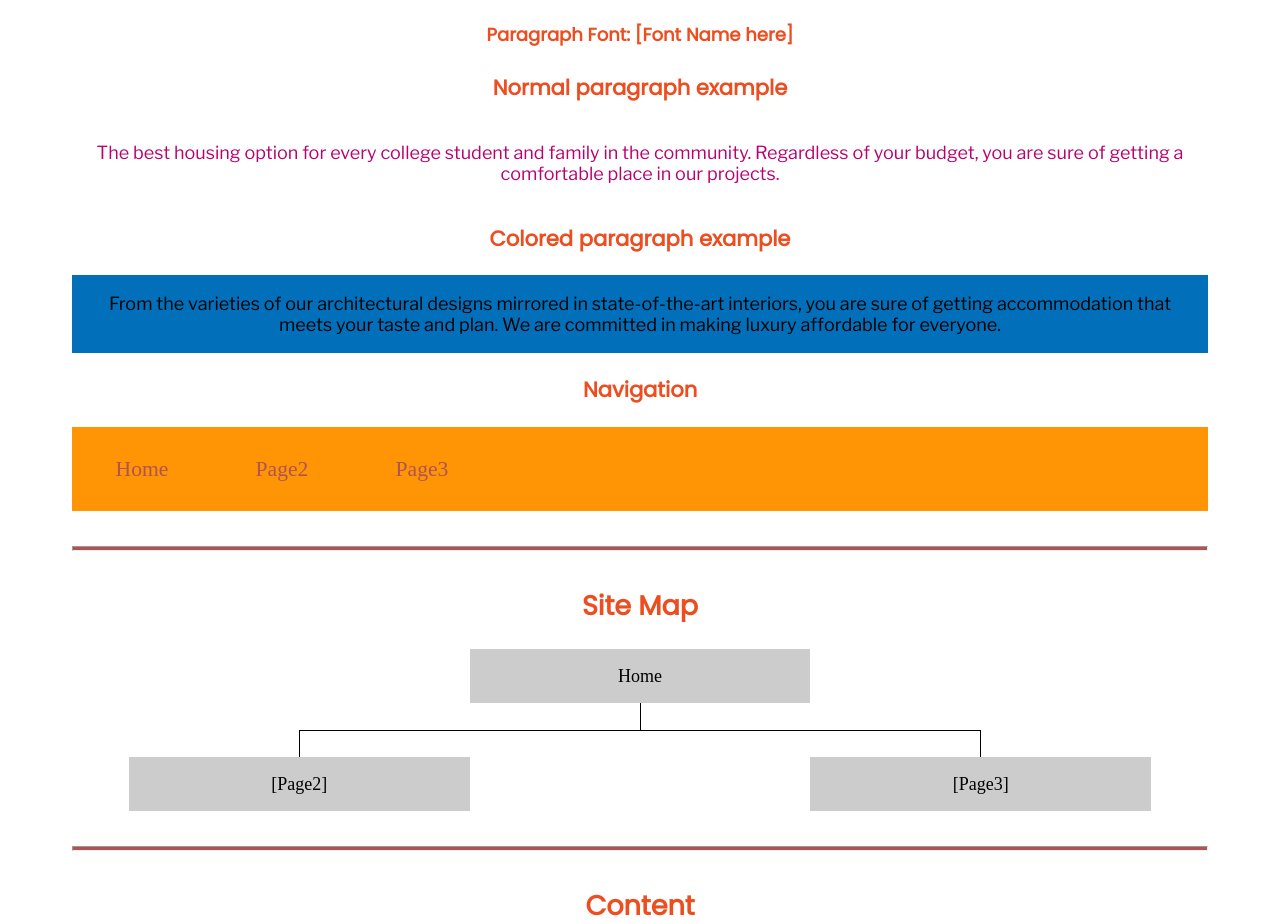
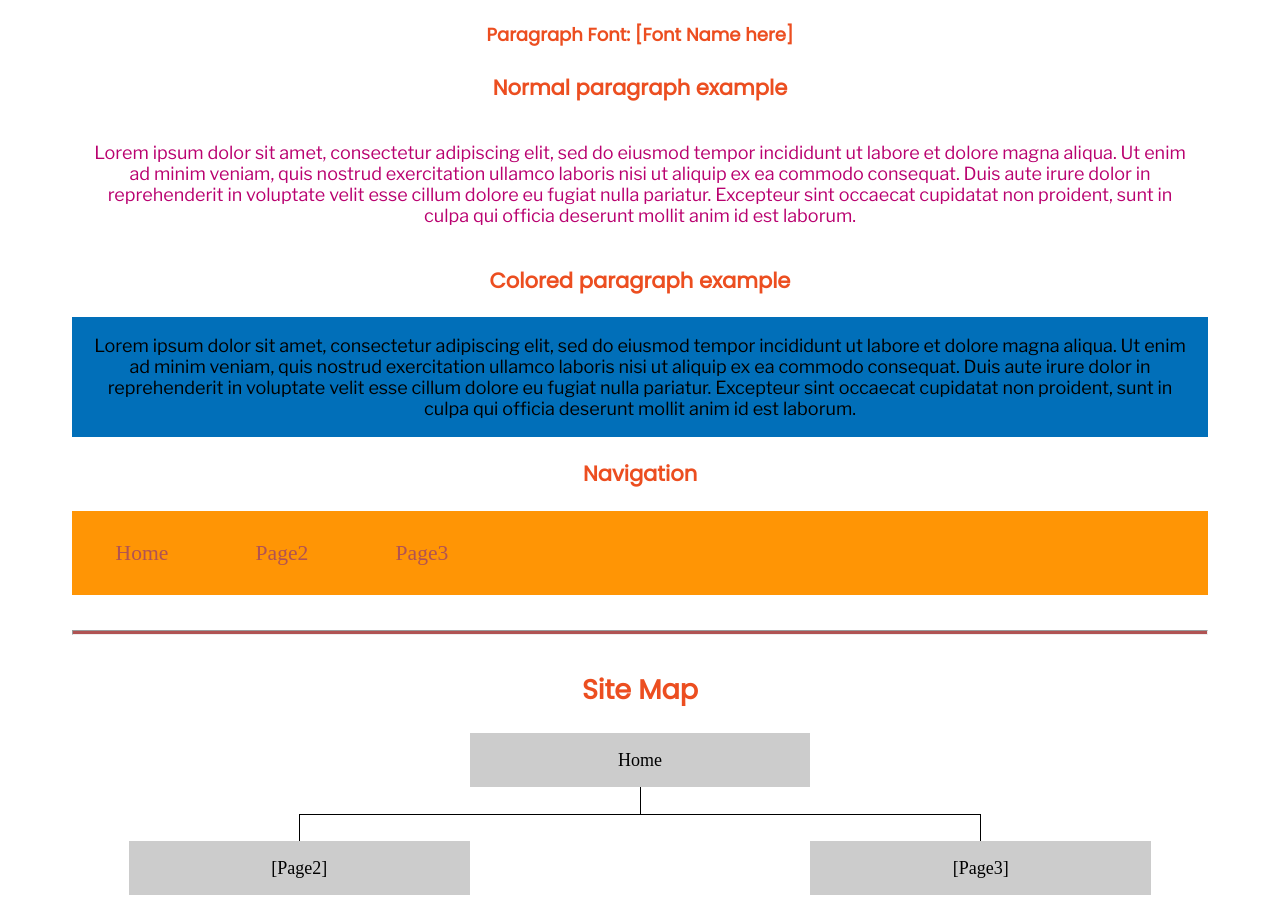
Before and after one commit to heonwuchekwa/wdd130, a plain HTML site: page wwr/localhousing/site-plan.html in a window 1280 px wide. Shown: the part 2542-3466 px from the top of the page. Drawn offline with nearby package versions, Linux system fonts and the light colour scheme; files whose address does not match are found by name.

Commit message:
siteplani

```diff
--- a/wwr/localhousing/site-plan.html
+++ b/wwr/localhousing/site-plan.html
@@ -71,13 +71,13 @@
         Normal paragraph example
       </h3>
       <p>
-        The best housing option for every college student and family in the community. Regardless of your budget, you are sure of getting a comfortable place in our projects.
+        Lorem ipsum dolor sit amet, consectetur adipiscing elit, sed do eiusmod tempor incididunt ut labore et dolore magna aliqua. Ut enim ad minim veniam, quis nostrud exercitation ullamco laboris nisi ut aliquip ex ea commodo consequat. Duis aute irure dolor in reprehenderit in voluptate velit esse cillum dolore eu fugiat nulla pariatur. Excepteur sint occaecat cupidatat non proident, sunt in culpa qui officia deserunt mollit anim id est laborum.
       </p>
       <h3>
         Colored paragraph example
       </h3>
       <p class="colored">
-        From the varieties of our architectural designs mirrored in state-of-the-art interiors, you are sure of getting accommodation that meets your taste and plan. We are committed in making luxury affordable for everyone.
+        Lorem ipsum dolor sit amet, consectetur adipiscing elit, sed do eiusmod tempor incididunt ut labore et dolore magna aliqua. Ut enim ad minim veniam, quis nostrud exercitation ullamco laboris nisi ut aliquip ex ea commodo consequat. Duis aute irure dolor in reprehenderit in voluptate velit esse cillum dolore eu fugiat nulla pariatur. Excepteur sint occaecat cupidatat non proident, sunt in culpa qui officia deserunt mollit anim id est laborum.
       </p>
 
       <!-- ------------------------Step 10------------------------------ -->
```
